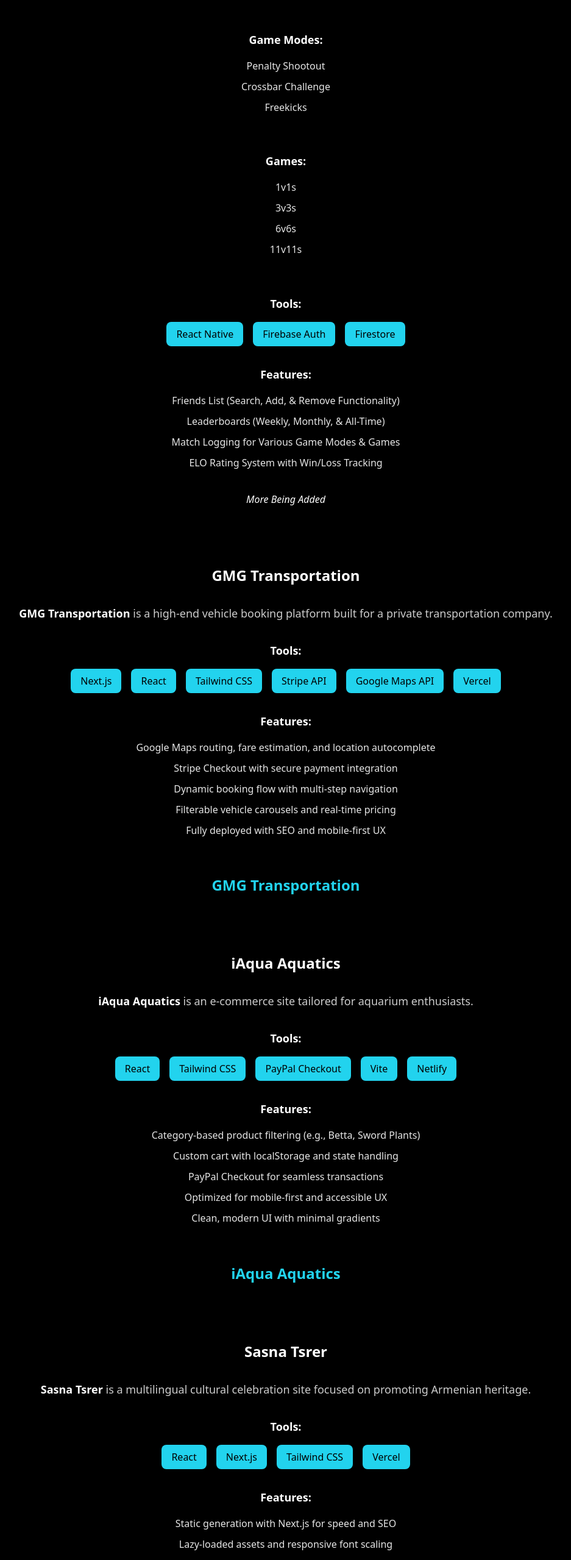
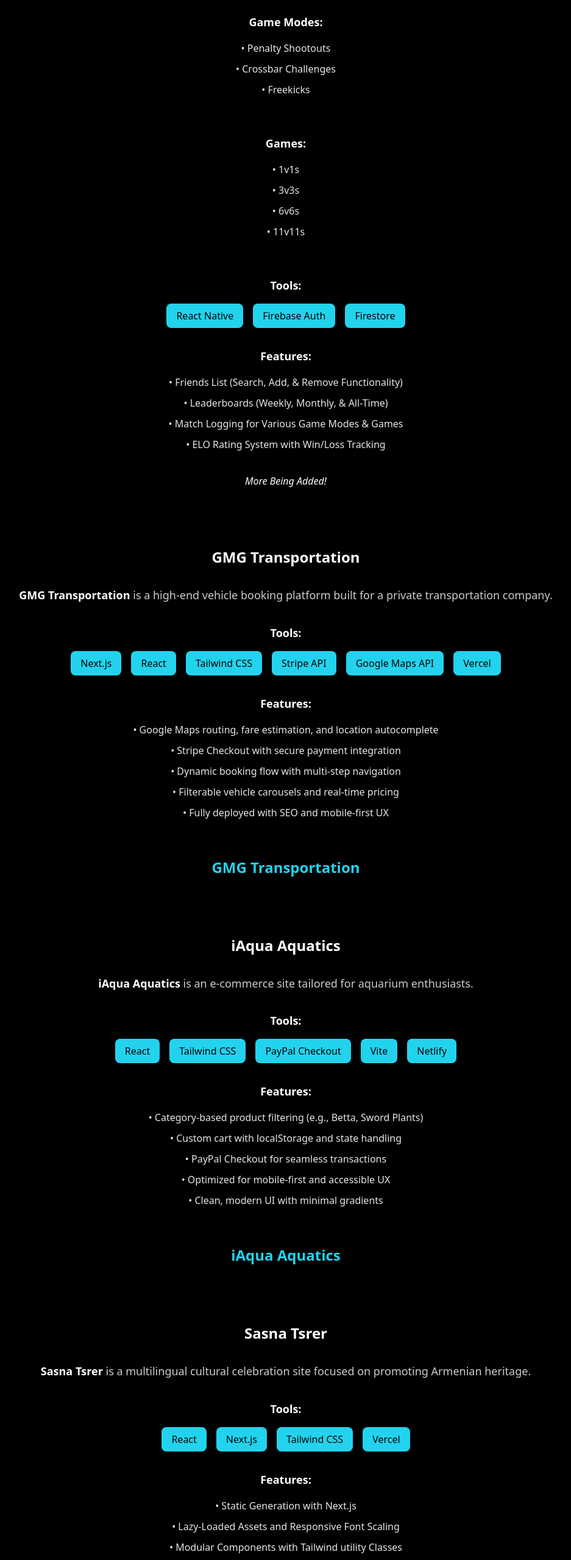
Before and after one commit to gevoglanyan/Gevoglanyan, a React (Create React App) app: page / in a window 1280 px wide. Shown: the part 3714-6273 px from the top of the page at 61% size, without its empty margins (171-1108 px from the left). Built offline with nearby package versions, Linux system fonts and the light colour scheme; the HTML template or start-up script is replaced by a standard one.

Commit message:
Fixed Bugs

```diff
--- a/src/components/Gaming.js
+++ b/src/components/Gaming.js
@@ -19,7 +19,7 @@ const Gaming = () => {
 
           <div className="text-white/80 text-lg md:text-xl leading-relaxed space-y-6">
             <img
-              src="/pictures/Harold.JPG"
+              src="/pictures/Harold.jpg"
               alt="Harold"
               className="w-48 h-48 rounded-full border-4 border-black mx-auto shadow-lg object-cover"
             />
--- a/src/components/Projects.js
+++ b/src/components/Projects.js
@@ -21,7 +21,7 @@ const Projects = () => {
           </p>
 
           <p>
-            This is a <span className="italic text-white font-medium">passion project</span> currently in progress, being developed <br /> for release on the Apple App Store and Google Play Store.
+            This is a <span className="italic text-white font-medium">passion project</span> currently in progress, being developed for release on the Apple App Store and Google Play Store.
           </p>
 
           <br />
@@ -29,9 +29,9 @@ const Projects = () => {
           <div>
             <h4 className="text-white font-semibold text-lg mb-4">Game Modes:</h4>
             <ul className="list-none text-white/90 text-base leading-relaxed px-4 text-center space-y-2">
-              <li>Penalty Shootout</li>
-              <li>Crossbar Challenge</li>
-              <li>Freekicks</li>
+              <li>• Penalty Shootouts</li>
+              <li>• Crossbar Challenges</li>
+              <li>• Freekicks</li>
             </ul>
           </div>
 
@@ -40,10 +40,10 @@ const Projects = () => {
           <div>
             <h4 className="text-white font-semibold text-lg mb-4">Games:</h4>
             <ul className="list-none text-white/90 text-base leading-relaxed px-4 text-center space-y-2">
-              <li>1v1s</li>
-              <li>3v3s</li>
-              <li>6v6s</li>
-              <li>11v11s</li>
+              <li>• 1v1s</li>
+              <li>• 3v3s</li>
+              <li>• 6v6s</li>
+              <li>• 11v11s</li>
             </ul>
           </div>
 
@@ -61,12 +61,12 @@ const Projects = () => {
           <div>
             <h4 className="text-white font-semibold text-lg mb-4">Features:</h4>
             <ul className="list-none text-white/90 text-base leading-relaxed px-4 text-center space-y-2">
-              <li>Friends List (Search, Add, & Remove Functionality)</li>
-              <li>Leaderboards (Weekly, Monthly, & All-Time)</li>
-              <li>Match Logging for Various Game Modes & Games</li>
-              <li>ELO Rating System with Win/Loss Tracking</li>
+              <li>• Friends List (Search, Add, & Remove Functionality)</li>
+              <li>• Leaderboards (Weekly, Monthly, & All-Time)</li>
+              <li>• Match Logging for Various Game Modes & Games</li>
+              <li>• ELO Rating System with Win/Loss Tracking</li>
               <br />
-              <li><span className="italic text-white font-medium">More Being Added</span></li>
+              <li><span className="italic text-white font-medium">More Being Added!</span></li>
             </ul>
           </div>
         </div>
@@ -92,11 +92,11 @@ const Projects = () => {
           <div>
             <h4 className="text-white font-semibold text-lg mb-4">Features:</h4>
             <ul className="list-none text-white/90 text-base leading-relaxed px-4 text-center space-y-2">
-              <li>Google Maps routing, fare estimation, and location autocomplete</li>
-              <li>Stripe Checkout with secure payment integration</li>
-              <li>Dynamic booking flow with multi-step navigation</li>
-              <li>Filterable vehicle carousels and real-time pricing</li>
-              <li>Fully deployed with SEO and mobile-first UX</li>
+              <li>• Google Maps routing, fare estimation, and location autocomplete</li>
+              <li>• Stripe Checkout with secure payment integration</li>
+              <li>• Dynamic booking flow with multi-step navigation</li>
+              <li>• Filterable vehicle carousels and real-time pricing</li>
+              <li>• Fully deployed with SEO and mobile-first UX</li>
             </ul>
           </div>
 
@@ -148,11 +148,11 @@ const Projects = () => {
           <div>
             <h4 className="text-white font-semibold text-lg mb-4">Features:</h4>
             <ul className="list-none text-white/90 text-base leading-relaxed px-4 text-center space-y-2">
-              <li>Category-based product filtering (e.g., Betta, Sword Plants)</li>
-              <li>Custom cart with localStorage and state handling</li>
-              <li>PayPal Checkout for seamless transactions</li>
-              <li>Optimized for mobile-first and accessible UX</li>
-              <li>Clean, modern UI with minimal gradients</li>
+              <li>• Category-based product filtering (e.g., Betta, Sword Plants)</li>
+              <li>• Custom cart with localStorage and state handling</li>
+              <li>• PayPal Checkout for seamless transactions</li>
+              <li>• Optimized for mobile-first and accessible UX</li>
+              <li>• Clean, modern UI with minimal gradients</li>
             </ul>
           </div>
 
@@ -203,11 +203,11 @@ const Projects = () => {
           <div>
             <h4 className="text-white font-semibold text-lg mb-4">Features:</h4>
             <ul className="list-none text-white/90 text-base leading-relaxed px-4 text-center space-y-2">
-              <li>Static generation with Next.js for speed and SEO</li>
-              <li>Lazy-loaded assets and responsive font scaling</li>
-              <li>Modular components with Tailwind utility classes</li>
-              <li>Vercel deployment with fast commits-to-live</li>
-              <li>Localization-ready structure for multilingual content</li>
+              <li>• Static Generation with Next.js</li>
+              <li>• Lazy-Loaded Assets and Responsive Font Scaling</li>
+              <li>• Modular Components with Tailwind utility Classes</li>
+              <li>• Vercel Deployment</li>
+              <li>• Localization-Ready Structure for Multilingual Content</li>
             </ul>
           </div>
 
@@ -257,11 +257,11 @@ const Projects = () => {
           <div>
             <h4 className="text-white font-semibold text-lg mb-4">Features:</h4>
             <ul className="list-none text-white/90 text-base leading-relaxed px-4 text-center space-y-2">
-              <li>Guest Login & Resume Functionality</li>
-              <li>Admin Dashboard with Game-Specific Filters</li>
-              <li>User Dashboard with Game History</li>
-              <li>Dynamic Questionnaire Forms</li>
-              <li>CSV Export and JSON Game Data Storage</li>
+              <li>• Guest Login & Resume Functionality</li>
+              <li>• Admin Dashboard with Game-Specific Filters</li>
+              <li>• User Dashboard with Game History</li>
+              <li>• Dynamic Questionnaire Forms</li>
+              <li>• CSV Export and JSON Game Data Storage</li>
             </ul>
           </div>
         </div>
@@ -285,10 +285,10 @@ const Projects = () => {
           <div>
             <h4 className="text-white font-semibold text-lg mb-4">Features:</h4>
              <ul className="list-none text-white/90 text-base leading-relaxed px-4 text-center space-y-2">
-              <li>Guest Login & Session Resume</li>
-              <li>Admin Dashboard with Filters</li>
-              <li>User Booking & History View</li>
-              <li>Dynamic Check-In & Survey Forms</li>
+              <li>• Guest Login & Session Resume</li>
+              <li>•Admin Dashboard with Filters</li>
+              <li>• User Booking & History View</li>
+              <li>• Dynamic Check-In & Survey Forms</li>
             </ul>
           </div>
         </div>
```
